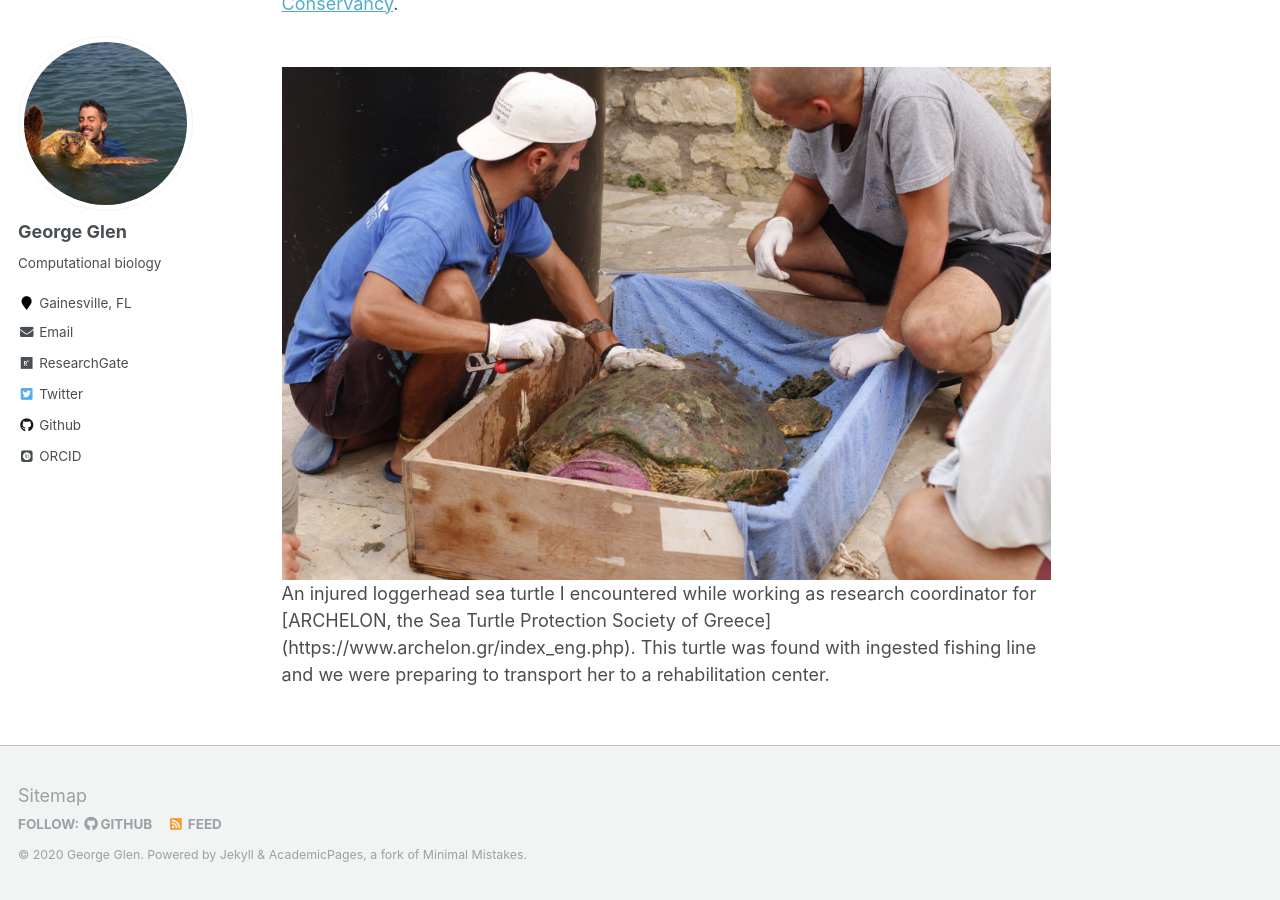
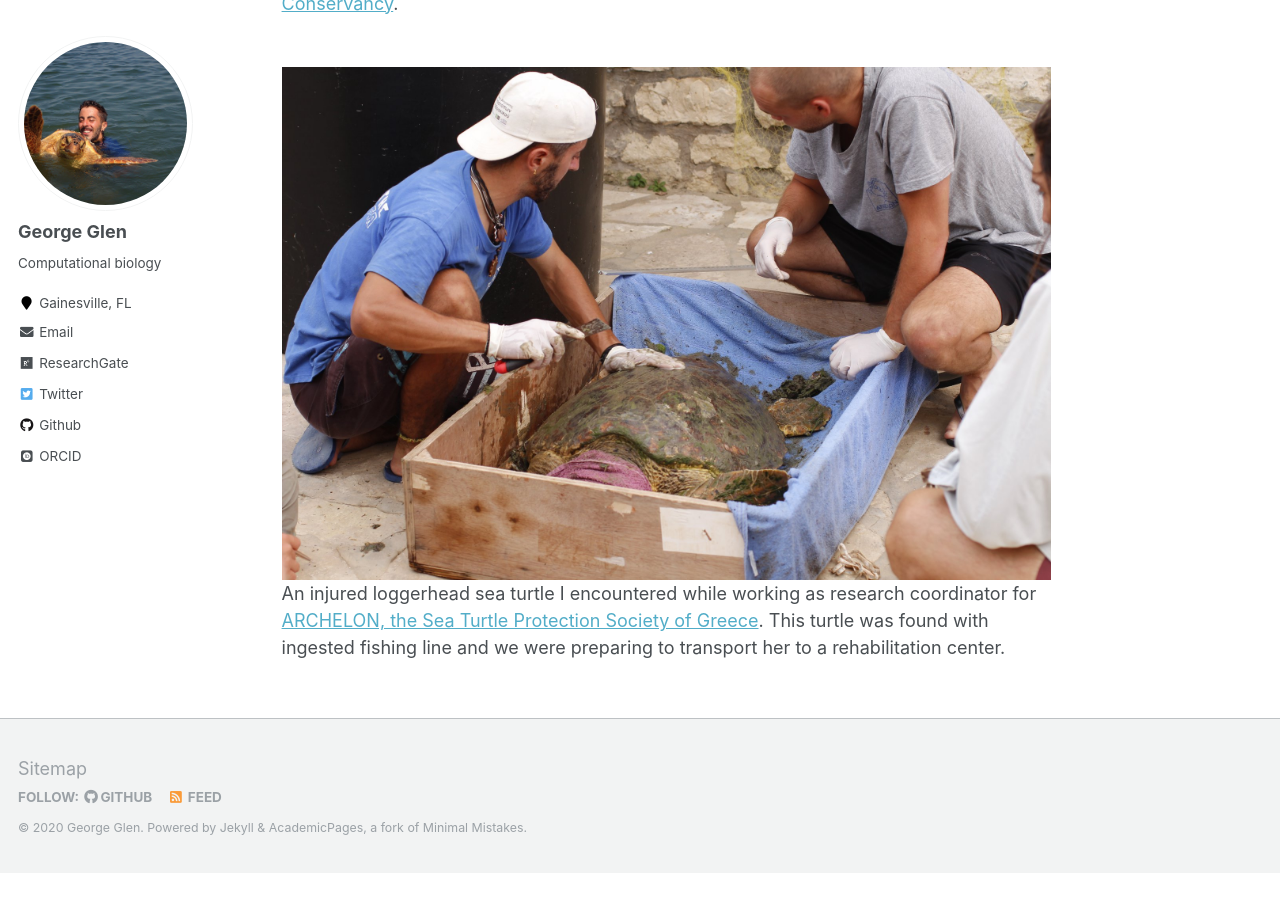
Before and after one commit to constantin-george/constantin-george.github.io, a Jekyll site: the page built from _pages/about.md, in a window 1280 px wide and 900 px high, scrolled down 1255 px. Built offline with Jekyll 4.4.1, drawn with Linux system fonts in a browser that asks for light colours; some web fonts are replaced; after the commit the page ends 2128 px from its top, so only the background shows below that.

Commit message:
Update about.md

```diff
--- a/_pages/about.md
+++ b/_pages/about.md
@@ -17,8 +17,6 @@ I currently research life-history theory and reproductive senescence in sea turt
 
 I have worked in various roles on multiple projects, both governmental and non-governmental, around the world. These include [ARCHELON, the Sea Turtle Protection Society of Greece](https://www.archelon.gr/index_eng.php), [Reef HQ, The Great Barrier Reef Aquarium](https://www.reefhq.com.au), and the [Sea Turtle Conservancy](https://conserveturtles.org).
 
-<p>
 <br/><img src='/images/sea_turtle_greece1.png'>
 <br clear="left"/>
 An injured loggerhead sea turtle I encountered while working as research coordinator for [ARCHELON, the Sea Turtle Protection Society of Greece](https://www.archelon.gr/index_eng.php). This turtle was found with ingested fishing line and we were preparing to transport her to a rehabilitation center.
-<p/>
```
